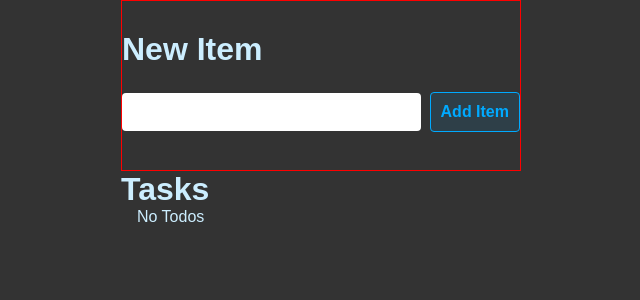
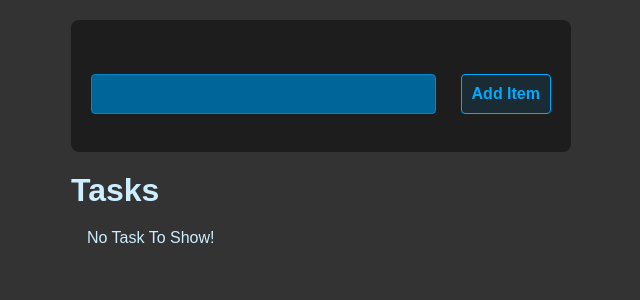
Before and after one commit to Sajawal-Sheraz/To-Do-App-With-React, a React (Vite) app: page / in a window 1280 px wide. Shown: the top 300 px of the page, without its empty margins (319-959 px from the left). Built offline with nearby package versions, Linux system fonts and the light colour scheme.

Commit message:
final css style changes

```diff
--- a/src/App.jsx
+++ b/src/App.jsx
@@ -38,7 +38,6 @@ export default function App() {
   return (
     <>
       <form action="#" className="add-item-form" onSubmit={handleSubmit}>
-        <h3>New Item</h3>
         <div className="header">
           <input
             type="text"
@@ -51,7 +50,7 @@ export default function App() {
       </form>
       <h1 className="heading">Tasks</h1>
       <div className="items-list">
-        {todos.length === 0 && "No Todos"}
+        {todos.length === 0 && "No Task To Show!"}
 
         {todos.map((todo) => {
           return (
--- a/src/style.css
+++ b/src/style.css
@@ -9,19 +9,20 @@ html,
 body {
   background: #333;
   color: hsl(200, 100%, 90%);
-  max-width: 400px;
+  max-width: 500px;
   margin: 0 auto;
 }
 
 .add-item-form {
   display: flex;
   flex-direction: column;
-  border: 1px solid red;
-  padding: 30px 0;
+  padding: 30px 20px;
+  margin-top: 20px;
+  margin-bottom: 20px;
+  border-radius: 8px;
+  background: #1d1d1d;
 }
-.add-item-form h3 {
-  font-size: 32px;
-}
+
 .add-item-form .header {
   display: flex;
   justify-content: space-between;
@@ -34,6 +35,9 @@ body {
   border-radius: 4px;
   border: 0;
   outline: 0;
+  border: 1px solid hsl(200, 100%, 40%);
+  background: hsl(200, 100%, 30%);
+  color: #fff;
 }
 .add-item-form .header button {
   background: hsl(200, 100%, 50%, 0.1);
@@ -56,12 +60,6 @@ body {
 .btn:hover,
 .btn:focus-visible {
   background: hsl(200, 100%, 50%, 0.2);
-}
-
-.btn.btn-danger {
-  background: hsl(0, 100%, 40%, 0.1);
-  border: 1px solid hsl(0, 100%, 40%);
-  color: hsl(0, 100%, 40%);
 }
 
 .btn.btn-danger:hover,
@@ -93,49 +91,59 @@ body {
   padding: 0;
   margin-left: 1rem;
   list-style: none;
-}
-
-.items-list li:has(input:checked) label {
-  color: hsl(200, 20%, 40%);
+  margin-top: 20px;
 }
 
 .items-list {
-  display: flex;
-  flex-direction: column;
-  gap: 0.3rem;
+  margin: 0;
+  padding: 0;
+  margin-left: 1rem;
+  list-style: none;
+  margin-top: 20px;
 }
-
 .items-list li {
   display: flex;
-  gap: 0.5rem;
   align-items: center;
+  justify-content: space-between;
+  padding: 10px;
+  border: 1px solid hsl(200, 100%, 50%);
+  border-radius: 8px;
+  background: hsla(200, 83%, 55%, 0.116);
+  margin-bottom: 5px;
 }
-
 .items-list li label {
   display: flex;
-  gap: 0.25rem;
-  cursor: pointer;
   align-items: center;
-}
-
-.items-list li:has(input:focus-visible) label {
-  outline: 1px solid hsl(200, 100%, 50%);
+  gap: 20px;
+  position: relative;
+  font-weight: 600;
 }
 
 .items-list li input {
   outline: none;
-  width: 0;
-  height: 0;
+  width: 20px;
+  height: 20px;
   appearance: none;
   pointer-events: none;
   position: absolute;
 }
-
+.items-list li .del-btn {
+  background: hsl(0, 100%, 40%, 0.1);
+  border: 1px solid hsl(0, 100%, 40%);
+  color: hsl(0, 100%, 40%);
+  padding: 10px 10px;
+  font-size: 16px;
+  font-weight: 600;
+  letter-spacing: 1px;
+  border-radius: 4px;
+  cursor: pointer;
+  outline: none;
+}
 .items-list li label::before {
   content: "";
   display: block;
-  width: 0.9rem;
-  height: 0.9rem;
+  width: 24px;
+  height: 24px;
   background: hsl(200, 100%, 90%);
   border-radius: 0.25em;
   display: flex;
@@ -143,18 +151,28 @@ body {
   align-items: center;
 }
 
-.items-list li label:hover::before {
-  background: hsl(200, 100%, 80%);
-}
-
 .items-list li:has(input:checked) label::before {
   content: "✔";
   background: hsl(200, 100%, 40%);
   color: hsl(200, 100%, 90%);
-  font-size: 0.75rem;
+  font-size: 20px;
   font-weight: bold;
 }
 
 .items-list li:has(input:checked) label:hover::before {
   background: hsl(200, 100%, 30%);
 }
+.items-list li:has(input:focus-visible) label {
+  outline: 1px solid hsl(200, 100%, 50%);
+}
+
+.items-list li label:hover::before {
+  background: hsl(200, 100%, 80%);
+}
+.items-list li:has(input:checked) label {
+  color: hsl(200, 20%, 40%);
+}
+
+button:hover {
+  opacity: 0.7;
+}
```
